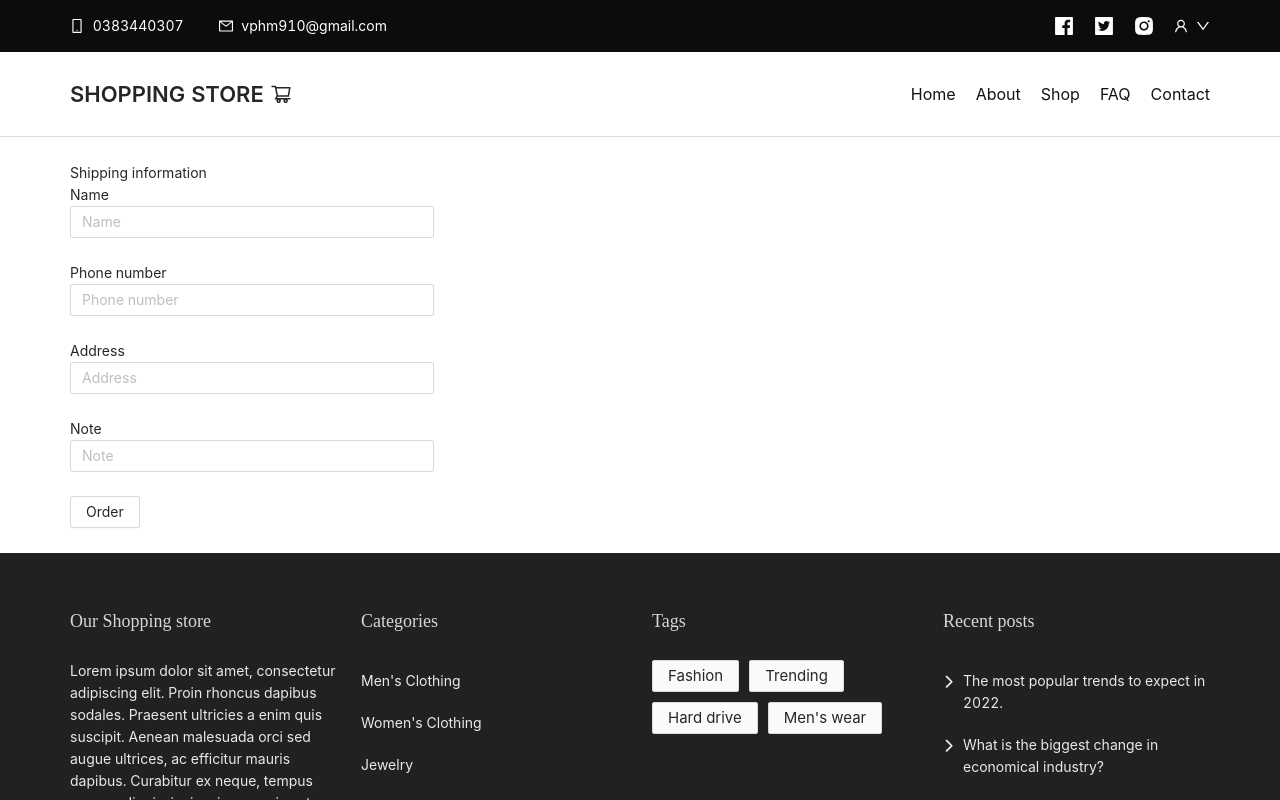
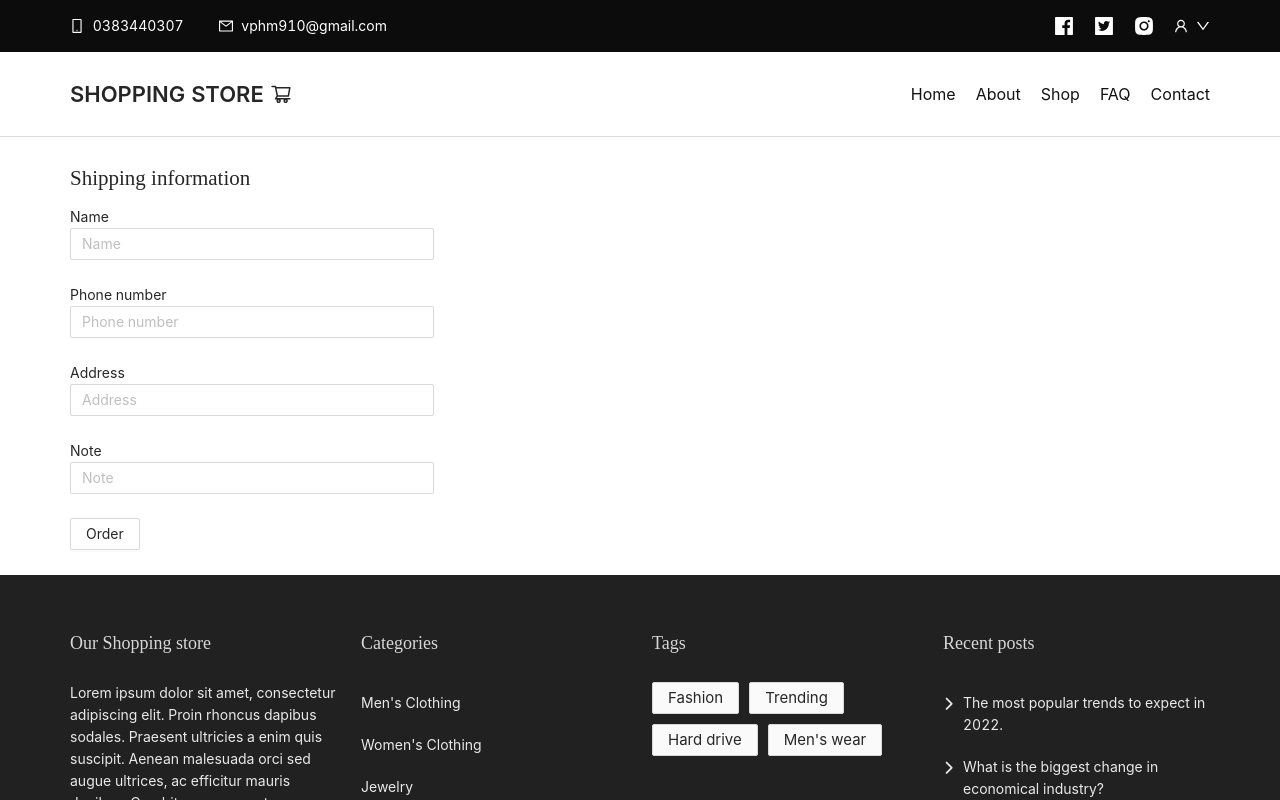
Before and after one commit to pdvx/shopping-store-master, a React (Create React App) app: page /demo/react/antdesign/checkout in a window 1280 px wide. Shown: the top 800 px of the page. Built offline with nearby package versions, Linux system fonts and the light colour scheme.

Commit message:
update product

```diff
--- a/src/components/home/recentProducts.js
+++ b/src/components/home/recentProducts.js
@@ -12,7 +12,7 @@ function RecentProducts() {
     const getProducts = async () => {
       setLoading(true);
       // let response;
-      await fetch('http://localhost:8765/products?limit=4')
+      await fetch('http://localhost:8765/products?column=id&sort=ascend&limit=4')
         .then((response) => response.json())
         .then((response) => {
           setLoading(false);
--- a/src/pages/checkout.js
+++ b/src/pages/checkout.js
@@ -74,7 +74,7 @@ const Checkout = () => {
                   >
             <Form className="p-1 w-2/3">
               <div className="p-4 bg-white border rounded">
-                <div className="mb-2">Shipping information</div>
+                <h2 className="mb-2">Shipping information</h2>
                 <Form.Item>
                   <Input
                     onChange={onChange}
--- a/src/pages/shop.js
+++ b/src/pages/shop.js
@@ -44,7 +44,7 @@ function AppShop() {
 
   const getProducts = async () => {
     setLoading(true);
-    await fetch('http://localhost:8765/products')
+    await fetch('http://localhost:8765/products?column=id&sort=ascend')
       .then((response) => response.json())
       .then((response) => {
         setLoading(false);
```
